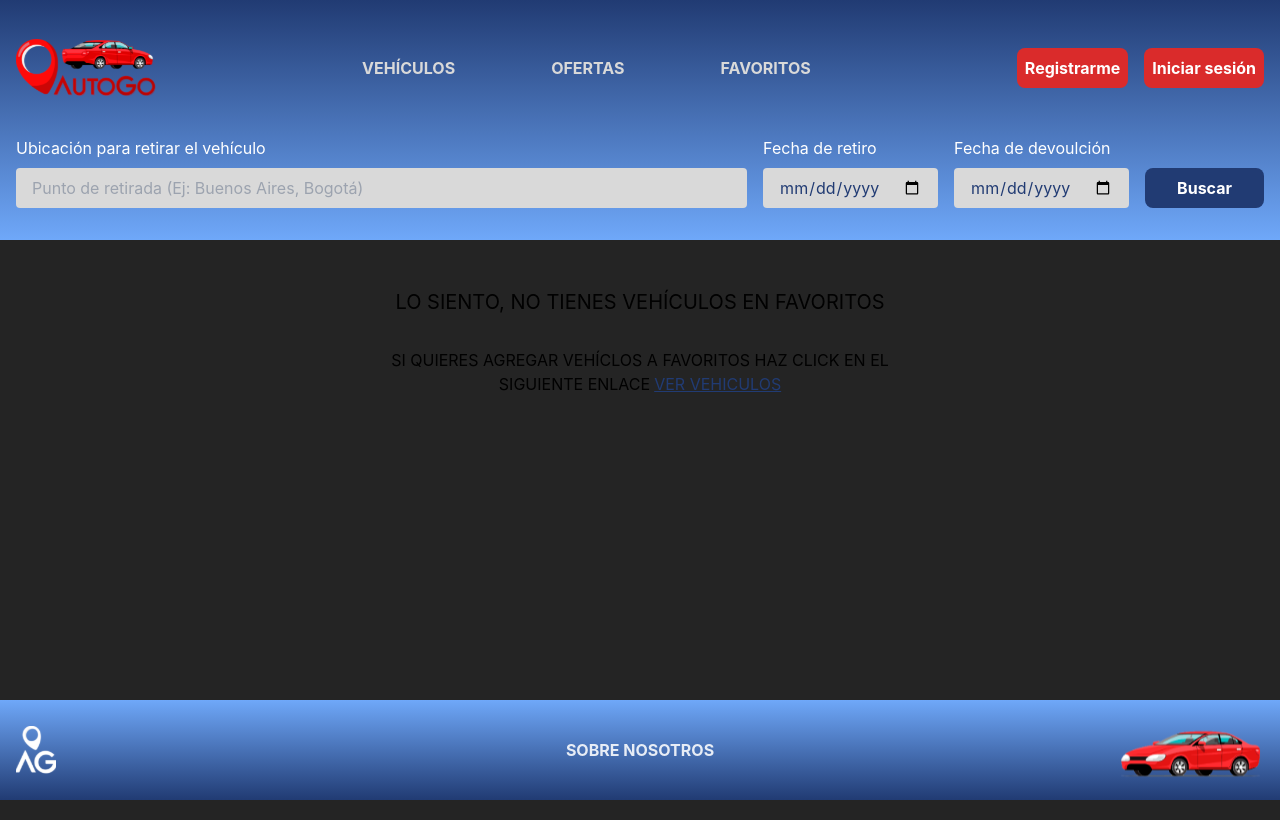
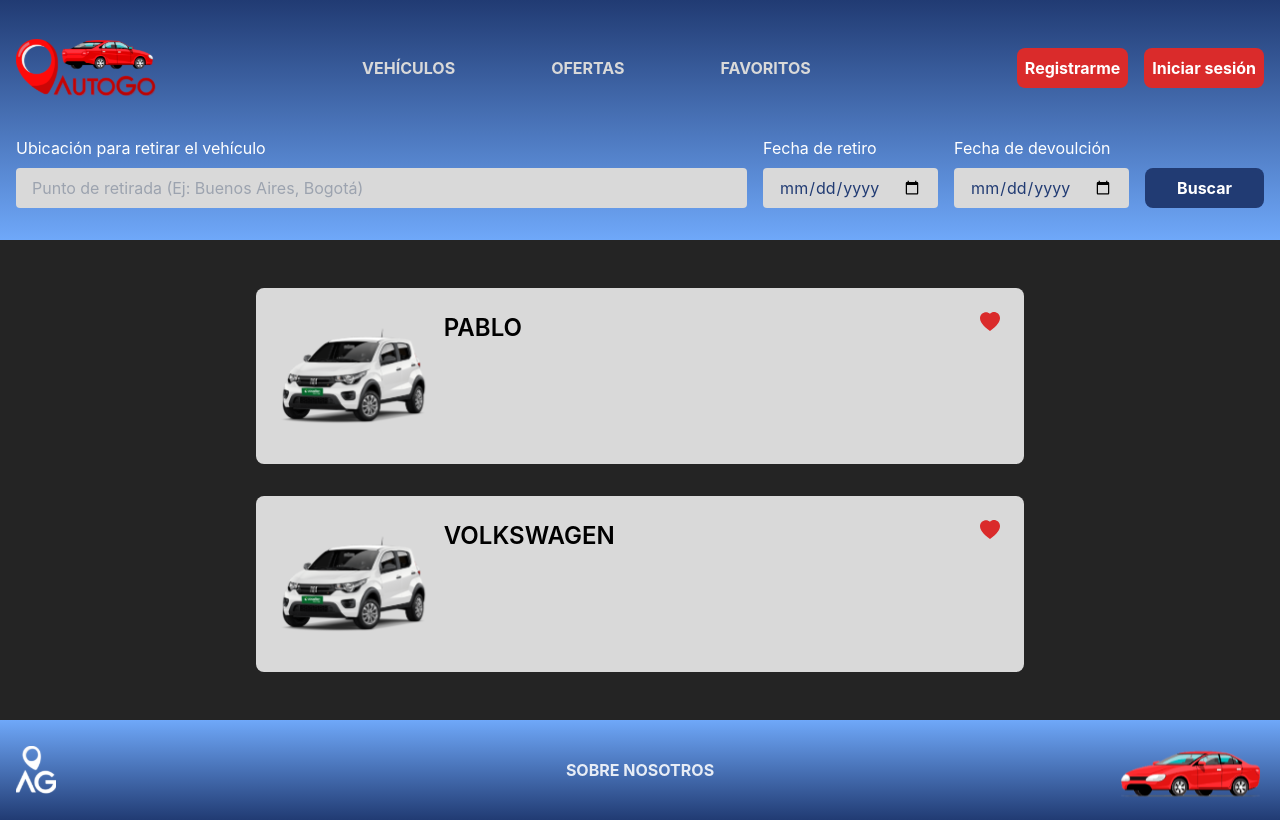
Before and after one commit to pablo-ambrogio/proyecto-final-CDT, a React (Vite) app: page /favorite in a window 1280 px wide. Built offline with nearby package versions, Linux system fonts and the light colour scheme; no server answers; data requests are answered from the project's data file; a web font is replaced by a local one.

Commit message:
arreglos en página favoritos

```diff
--- a/db/db.json
+++ b/db/db.json
@@ -30,7 +30,7 @@
       "description": "asdasd",
       "photo": {},
       "id": "eb28",
-      "isFav": false
+      "isFav": true
     },
     {
       "id": "e469",
@@ -45,7 +45,7 @@
       "operative": true,
       "observation": "asdasd",
       "description": "asdasd",
-      "isFav": false
+      "isFav": true
     },
     {
       "brand": "volkswagen",
--- a/src/components/pages/Favorite.jsx
+++ b/src/components/pages/Favorite.jsx
@@ -17,13 +17,19 @@
         getCarFav()
     }, [carsFav])
 
+
+    useEffect(() => {
+        getCarFav()
+    }, [])
+
     return (
         <div className="text-[#010101]">
             <section
                 className="w-full grid grid-cols-1 place-content-center p-4 gap-8"
             >
+
                 {
-                    carsFav.length != 0 ?
+                    carsFav.length != 0 &&
                     (
                         carsFav.map(vehicle => {
                             // if (vehicle.id) {
@@ -33,8 +39,30 @@
                             // }
                         })
                     )
-                        :
-                        (
+                    // :
+                    // (
+                    //     <div
+                    //         className="text-center uppercase flex flex-col gap-8"
+                    //     >
+                    //         <h1 className="text-xl">Lo siento, no tienes vehículos en favoritos</h1>
+                    //         <p
+                    //             className="mx-auto w-2/5"
+                    //         >si quieres agregar vehíclos a favoritos haz click en el siguiente enlace
+                    //             <span
+                    //                 className="inline-block ml-1"
+                    //             >
+                    //                 <Link to={"/"}
+                    //                     className="text-secondary underline"
+                    //                 >
+                    //                     Ver vehiculos
+                    //                 </Link>
+                    //             </span>
+                    //         </p>
+                    //     </div>
+                    // )
+                }
+                {
+                    carsFav.length === 0 &&
                     <div
                         className="text-center uppercase flex flex-col gap-8"
                     >
@@ -53,7 +81,6 @@
                             </span>
                         </p>
                     </div>
-                        )
                 }
             </section>
         </div>
--- a/src/main.jsx
+++ b/src/main.jsx
@@ -34,7 +34,10 @@
               <Route path='/' element={<App />}>
 
                 <Route path='/' element={<Vehicles />} />
-                <Route path="favorite" element={<Favorite />} />
+                <Route path="favorite" element={<Favorite />} loader={({ params, request }) => {
+                  console.log(params);
+                  console.log(request);
+                }} />
                 <Route path="about-us" element={<AboutUs />} />
                 <Route path='vehicles/:id' element={<DetailsCar />} />
                 <Route path='login' element={<Login />} />
```
Lines whose indentation alone changed are shown as unchanged.
